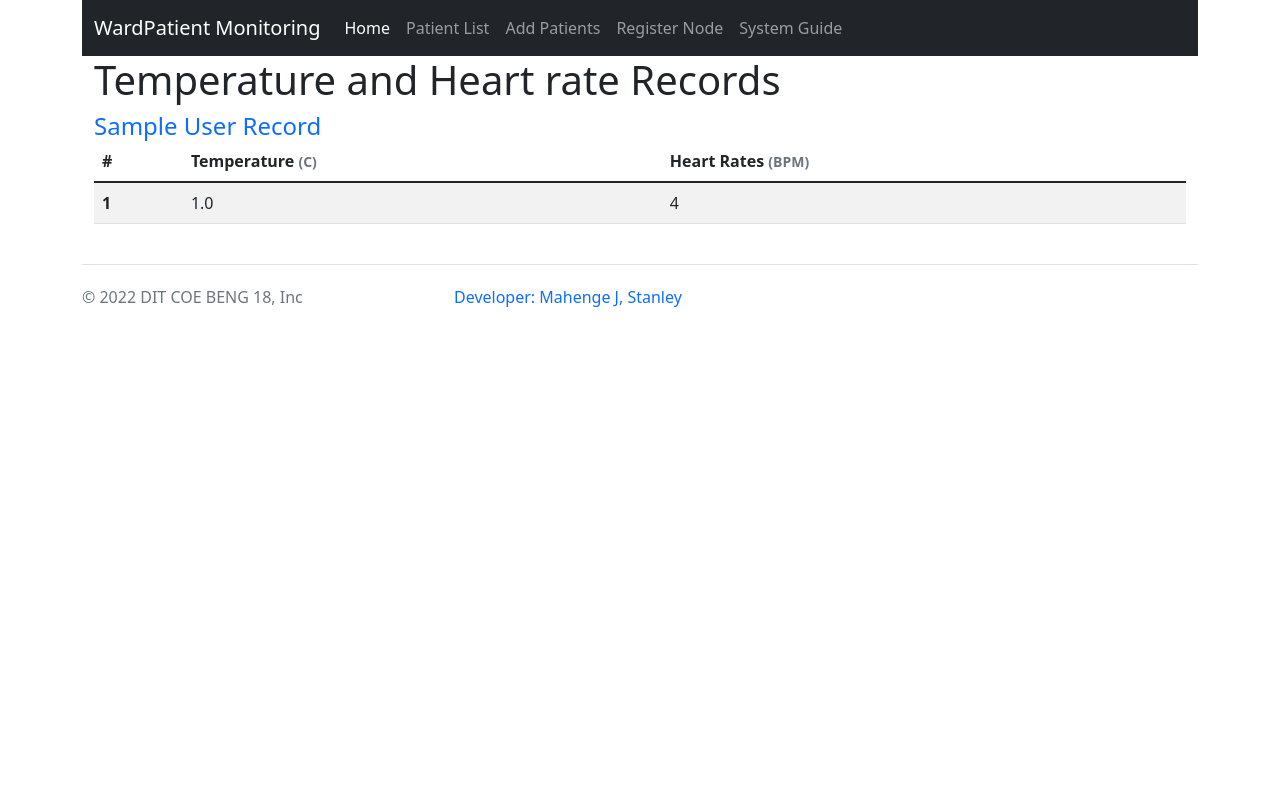
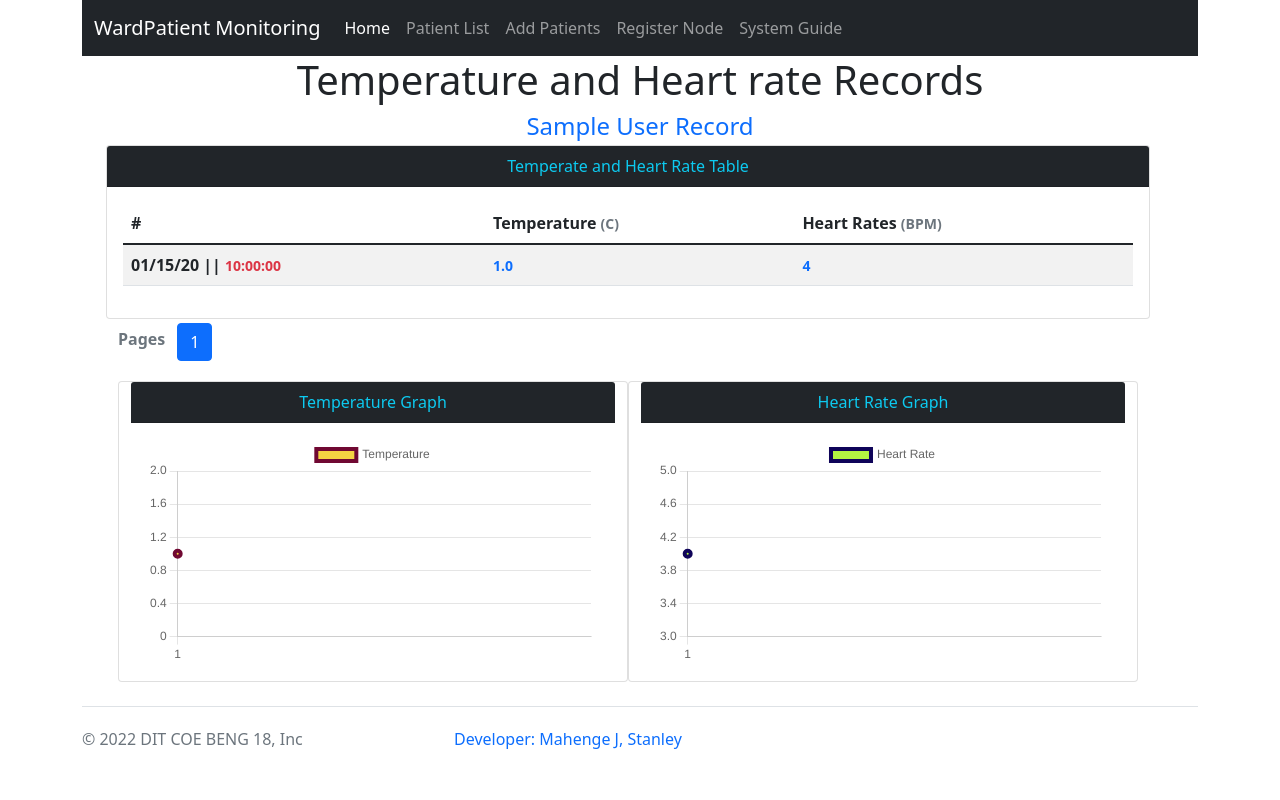
Before and after one commit to StanAdim/Ward-patientMonitor, a Flask app: page /patient-status/1 in a window 1280 px wide. Run offline with Flask 2, Linux system fonts and the light colour scheme; tables that the repository leaves empty hold one stand-in row (values such as "Sample post"); some libraries are stand-ins or nearby versions.

Commit message:
New graph feature and few adjustment ui

```diff
--- a/app.py
+++ b/app.py
@@ -17,7 +17,7 @@ app = Flask(__name__)
 app.config['SQLALCHEMY_DATABASE_URI'] = 'postgresql://kiyjxcfsojujet:9ddc7c2f5ab88dbb0a764e34f1d54561020d36463e8985215fe6ec02a1ee05a9@ec2-52-204-195-41.compute-1.amazonaws.com:5432/d16vlocu92l8pg'
 #----------- MYSQL  CONNECTION
 
-#app.config['SQLALCHEMY_DATABASE_URI'] = 'mysql+pymysql://root@localhost/ward_patient'
+# app.config['SQLALCHEMY_DATABASE_URI'] = 'mysql+pymysql://root@localhost/ward_patient'
 
 
 ###################### ----DATABASE CONFIGURATIONS -----#################
@@ -47,7 +47,9 @@ class HealthRecord(db.Model):
         time_created = db.Column(db.DateTime, nullable = False , default =datetime.utcnow )
 
         def __repr__(self):
-            return f"HealthRecord('{self.temperature}', '{self.heart_rate}')"
+            return f"HealthRecord('{self.temperature}', '{self.heart_rate}', '{self.time_created}')"
+        def __getitem__(self,key):
+                return self.__dict__[key]
 class Sensor(db.Model):
         id = db.Column(db.Integer, primary_key = True)
         ward_name = db.Column(db.String(60),nullable = False)
@@ -204,10 +206,12 @@ def register_node():
 def patientEnrolled():
 
         ##Querying patients list From DB
-        patients_list = Patient.query.all()
-        patientNumber = len(patients_list)
+        page = request.args.get('page', 1 , type=int) #passing page number
 
-        return render_template('patient_list.html', patients = patients_list, patientNumber = patientNumber)
+        patients_list = Patient.query.order_by(Patient.patient_created.desc()).paginate(page=page, per_page=7)
+
+
+        return render_template('patient_list.html', patients = patients_list)
 
 #__________________________________________________________________________________
 #__________________________________________________________________________________
@@ -230,33 +234,68 @@ def patientStatus(id = id):
         patientInfo = Patient.query.filter(Patient.id == patientID).first()
         nodeNumber = patientInfo.node_number
         ##Querying patients-health records From DB
-        healthRecord = HealthRecord.query.filter(HealthRecord.sensor_Id == nodeNumber).all()
-        return render_template('patient_status.html', healthRecords = healthRecord ,patientInfo = patientInfo)
+        page = request.args.get('page', 1 , type=int) #passing page number
+        healthRecord = HealthRecord.query.\
+                filter(HealthRecord.sensor_Id == nodeNumber ).\
+                        paginate(page=page, per_page=10)
+
+                        # For Table
+        data = HealthRecord.query.\
+                filter(HealthRecord.sensor_Id == nodeNumber).all()
+        labels = [row['id'] for row in data]
+        temperatures = [row["temperature"] for row in data]
+        heart_rate = [row["heart_rate"] for row in data]
+
+        return render_template('patient_status.html', healthRecords = healthRecord\
+                 ,patientInfo = patientInfo, labels = labels, temperatures = temperatures, heart_rate = heart_rate )
 #//////////////////////////////////////////////////////////////////////////////////////
 
 #-----------ACCEPTING SENSOR DATA VIA URL
 @app.route('/sensor/data/<int:sensorId>/<float:temperature>/<int:heart_rate>')
 def sensor_data(sensorId,temperature,heart_rate):
         sensorId = sensorId
-        temperature =temperature
-        heart_rate= heart_rate
-        #sensor id and sensor data to db
+# Validating sensor Data
+
+        if (temperature > 25 and temperature < 41.0 and heart_rate > 60 and heart_rate < 120):
+                temperatureNew = temperature
+                heart_rateNew = heart_rate
+                #sensor id and sensor data to db
                  #patients add to Model in database
-        new_sensor_data = HealthRecord(temperature = temperature, heart_rate = heart_rate , sensor_Id = sensorId)
+                new_sensor_data = HealthRecord(temperature = temperatureNew, heart_rate = heart_rateNew , sensor_Id = sensorId)
 
                 ##message = "New Sensor added"
                 ####-----sending and committing data to Database
-        try:
-                db.session.add(new_sensor_data)
-                db.session.commit()
-                return "Sensor data added "
-        except:
-                return "No patient added to database, check your Details again"
+                try:
+                        db.session.add(new_sensor_data)
+                        db.session.commit()
+                        return "Sensor data added "
+                except:
+                        return "No data added to database, check your Details again"
+        else:
+                return "Invalid Sensor Values"
 
 
 
 #__________________________________________________________________________________
-#__________________________________________________________________________________
+#________________________________________________________
+#
+@app.route('/graph')
+def testGraph():
+        nodeNumber = 1
+        data1 = [
+                []
+        ]
+        data = HealthRecord.query.\
+                filter(HealthRecord.sensor_Id == nodeNumber).all()
+        labels = [row['id'] for row in data]
+        temperatures = [row["temperature"] for row in data]
+        heart_rate = [row["heart_rate"] for row in data]
+        # values1 = [row[2] for row in data]
+
+        return render_template('test_graph.html', labels = labels, temperatures = temperatures , heart_rate = heart_rate)
+        # return labels
+#_
+# __________________________
 ####----- GUIDE ----#####
 @app.route('/guide')
 def systemGuider():
--- a/static/css/style.css
+++ b/static/css/style.css
@@ -0,0 +1,6 @@
+/* .svg_image{
+    background: url('../img/maninhospital.svg');
+    width: 100px;
+    height: 100px;
+    background-repeat: no-repeat;
+} */
--- a/templates/add_sensor_form.html
+++ b/templates/add_sensor_form.html
@@ -56,7 +56,7 @@
                 <li class="list-group-item d-flex justify-content-between align-items-start">
                     <div class="ms-2 me-auto">
                       <div class="fw-bold">
-                        {{node.id}}-{{node.bed_number}}-{{node.ward_name}}
+                        Node|{{node.id}}-{{node.bed_number}}-{{node.ward_name}}
                   </li>
 
                   {% endfor%}
--- a/templates/base.html
+++ b/templates/base.html
@@ -8,7 +8,7 @@
     <!-- Bootstrap CSS -->
     <link rel="stylesheet" href="{{url_for('static', filename='/css/style.css')}}">
     <link href="https://cdn.jsdelivr.net/npm/bootstrap@5.1.3/dist/css/bootstrap.min.css" rel="stylesheet" integrity="sha384-1BmE4kWBq78iYhFldvKuhfTAU6auU8tT94WrHftjDbrCEXSU1oBoqyl2QvZ6jIW3" crossorigin="anonymous">
-
+    <script src="https://cdnjs.cloudflare.com/ajax/libs/Chart.js/3.8.0/chart.min.js"></script>
     <title>
       {% block title %}
 
--- a/templates/patient_status.html
+++ b/templates/patient_status.html
@@ -5,12 +5,22 @@
 {% endblock %}
 
 {% block content %}
-    <h1 class="Display-1">
+<div class="container text-center">
+    <h1 class="Display-1 ">
         Temperature and Heart rate Records
     </h1>
     <small class=" h4 text text-primary">{{patientInfo.first_name}} {{patientInfo.last_name}} Record</small>
+</div>
+
 <div class="container">
    <div class="row">
+    <div class="row mt-1">
+       <div class="container">
+        <div class="card">
+            <div class="card-header bg-dark text-info text-center">
+                Temperate and Heart Rate Table
+            </div>
+            <div class="card-body">
                 <table class="table table-striped">
 
                     <thead>
@@ -25,12 +35,16 @@
 
 
 
-                  {% for record in healthRecords %}
+                          {% for record in healthRecords.items %}
                           <tr>
-                  <th scope="row">{{record.id}}</th>
-                  <td>{{record.temperature}}</td>
-                  <td>{{record.heart_rate}}</td>
-
+                          <th scope="row">{{record.time_created.strftime("%x || ")}}  <small class=" text-danger ">{{record.time_created.strftime("%X")}} </small> </th>
+                          <td>  <b>
+                            <small class="text-primary">{{record.temperature}}</small>
+                        </b></td>
+                          <td>
+                            <b>
+                                <small class="text-primary">{{record.heart_rate}}</small>
+                            </b></td>
                         <!-- <td>....</td>  -->
                         </tr>
                           {% endfor %}
@@ -41,4 +55,99 @@
                   </table>
             </div>
         </div>
+       </div>
+       <div class="container pagination mx-3">
+        <p class="text-secondary pt-2 p-2">
+            <b>Pages</b>
+        </p>
+        {% for page_num in healthRecords.iter_pages(left_edge=1, right_edge=1, left_current=1, right_current=2 ) %}
+    {% if page_num %}
+            {% if healthRecords.page ==page_num %}
+            <a href="{{url_for('patientStatus',id = patientInfo.id ,page=page_num)}}"
+            class="btn btn-primary mb-3 m-1">{{page_num}}</a>
+            {% else %}
+            <a href="{{url_for('patientStatus',id = patientInfo.id,page=page_num)}}"
+            class="btn btn-outline-info mb-3 m-1">{{page_num}}</a>
+            {% endif %}
+      {% else %}
+    ...
+    {% endif %}
+    {% endfor %}
+    </div>
+
+    </div>
+    <div class="col mt-1">
+        <div class="container row">
+            <div class="card col">
+              <div class="card-header bg-dark text-info text-center">
+                   Temperature Graph
+              </div>
+              <div class="card-body">
+                <div class="graph">
+                  <canvas id="lineChart1"></canvas>
+
+                  <script>
+                    var ctx = document.getElementById("lineChart1").getContext("2d");
+                    var lineChart = new Chart(ctx,{
+                      type: "line",
+                      data: {
+                        labels: {{ labels | safe}},
+                        datasets: [
+                          {
+                            label: "Temperature",
+                            data: {{ temperatures | safe}},
+                            fill: true,
+                            backgroundColor: 'rgb(245, 212, 66)',
+                            borderColor: 'rgb(112, 8, 50)',
+                            borderWidth: 4,
+                            lineTension: 0.8
+                          }
+
+                        ]
+                      }
+
+                    });
+
+                  </script>
+                </div>
+              </div>
+            </div>
+            <div class="card col">
+                <div class="card-header bg-dark text-info text-center">
+                    Heart Rate Graph
+                </div>
+                <div class="card-body">
+                  <div class="graph">
+                    <canvas id="lineChart2"></canvas>
+
+                    <script>
+                      var ctx = document.getElementById("lineChart2").getContext("2d");
+                      var lineChart = new Chart(ctx,{
+                        type: "line",
+                        data: {
+                          labels: {{ labels | safe}},
+                          datasets: [
+                            {
+                              label: "Heart Rate",
+                              data: {{ heart_rate | safe}},
+                              fill: true,
+                              backgroundColor: 'rgb(179, 245, 66)',
+                              borderColor: 'rgb(15, 4, 89)',
+                              borderWidth: 4,
+                              lineTension: 0.8
+                            }
+                          ]
+                        }
+
+                      });
+
+                    </script>
+                  </div>
+                </div>
+              </div>
+          </div>
+    </div>
+   </div>
+
+</div>
 {% endblock %}
```
Also changed, not shown: templates/index.html (+15 -8 lines), templates/patient_list.html (+25 -5 lines), templates/sys_guide.html (+7 -2 lines), templates/test_graph.html (added, +55 -0 lines), static/img/1540486032.svg (added), static/img/docandnurse.svg (added), static/img/help.svg (added), static/img/man-guide.svg (added), static/img/maninhospital.svg (added). Lines whose indentation alone changed are shown as unchanged.
